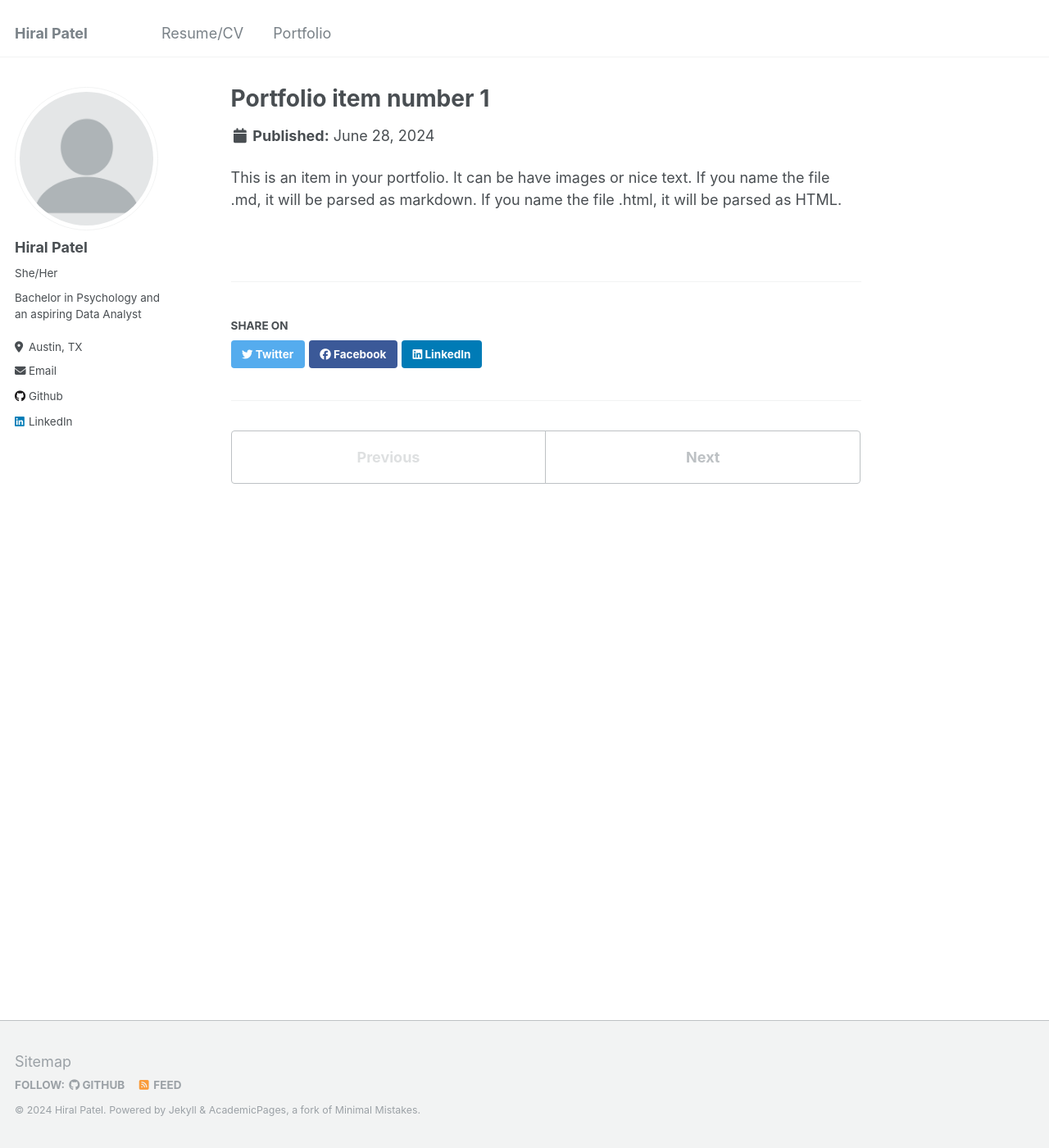
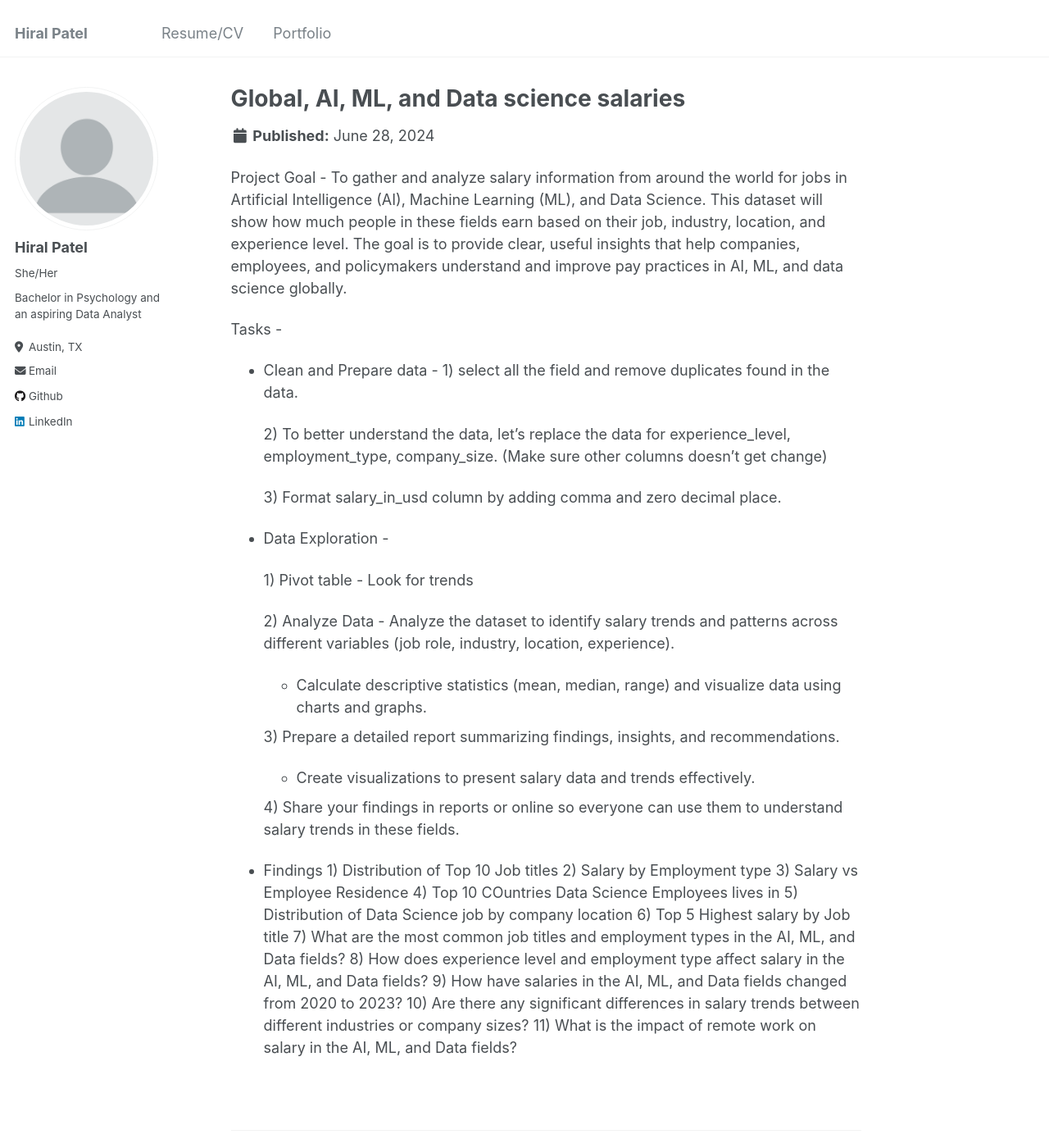
Before and after one commit to hiral-patel-da/hiral-patel-da.github.io, a Jekyll site: the page built from _portfolio/portfolio-1.md, in a window 1280 px wide and 1400 px high. Shown: the whole window at 82% size. Built offline with Jekyll 4.4.1, drawn with Linux system fonts in a browser that asks for light colours.

Commit message:
Portfolio 1

```diff
--- a/_portfolio/portfolio-1.md
+++ b/_portfolio/portfolio-1.md
@@ -1,7 +1,42 @@
 ---
-title: "Portfolio item number 1"
+title: "Global, AI, ML, and Data science salaries"
 excerpt: "Short description of portfolio item number 1<br/><img src='/images/500x300.png'>"
 collection: portfolio
 ---
+Project Goal -
+To gather and analyze salary information from around the world for jobs in Artificial Intelligence (AI), Machine Learning (ML), and Data Science. This dataset will show how much people in these fields earn based on their job, industry, location, and experience level. The goal is to provide clear, useful insights that help companies, employees, and policymakers understand and improve pay practices in AI, ML, and data science globally.
 
-This is an item in your portfolio. It can be have images or nice text. If you name the file .md, it will be parsed as markdown. If you name the file .html, it will be parsed as HTML.
+Tasks -
+* Clean and Prepare data -
+    1) select all the field and remove duplicates found in the data.
+
+
+    2) To better understand the data, let's replace the data for experience_level, employment_type, company_size. (Make sure other columns doesn't get change)
+
+
+    3) Format salary_in_usd column by adding comma and zero decimal place.
+
+* Data Exploration -
+
+    1) Pivot table - Look for trends
+
+    2) Analyze Data - Analyze the dataset to identify salary trends and patterns across different variables (job role, industry, location, experience).
+    * Calculate descriptive statistics (mean, median, range) and visualize data using charts and graphs.
+
+    3) Prepare a detailed report summarizing findings, insights, and recommendations.
+    * Create visualizations to present salary data and trends effectively.
+
+    4) Share your findings in reports or online so everyone can use them to understand salary trends in these fields.
+
+* Findings
+    1) Distribution of Top 10 Job titles
+    2) Salary by Employment type
+    3) Salary vs Employee Residence
+    4) Top 10 COuntries Data Science Employees lives in
+    5) Distribution of Data Science job by company location
+    6) Top 5 Highest salary by Job title
+    7) What are the most common job titles and employment types in the AI, ML, and Data fields?
+    8) How does experience level and employment type affect salary in the AI, ML, and Data fields?
+    9) How have salaries in the AI, ML, and Data fields changed from 2020 to 2023?
+    10) Are there any significant differences in salary trends between different industries or company sizes?
+    11) What is the impact of remote work on salary in the AI, ML, and Data fields?
```
